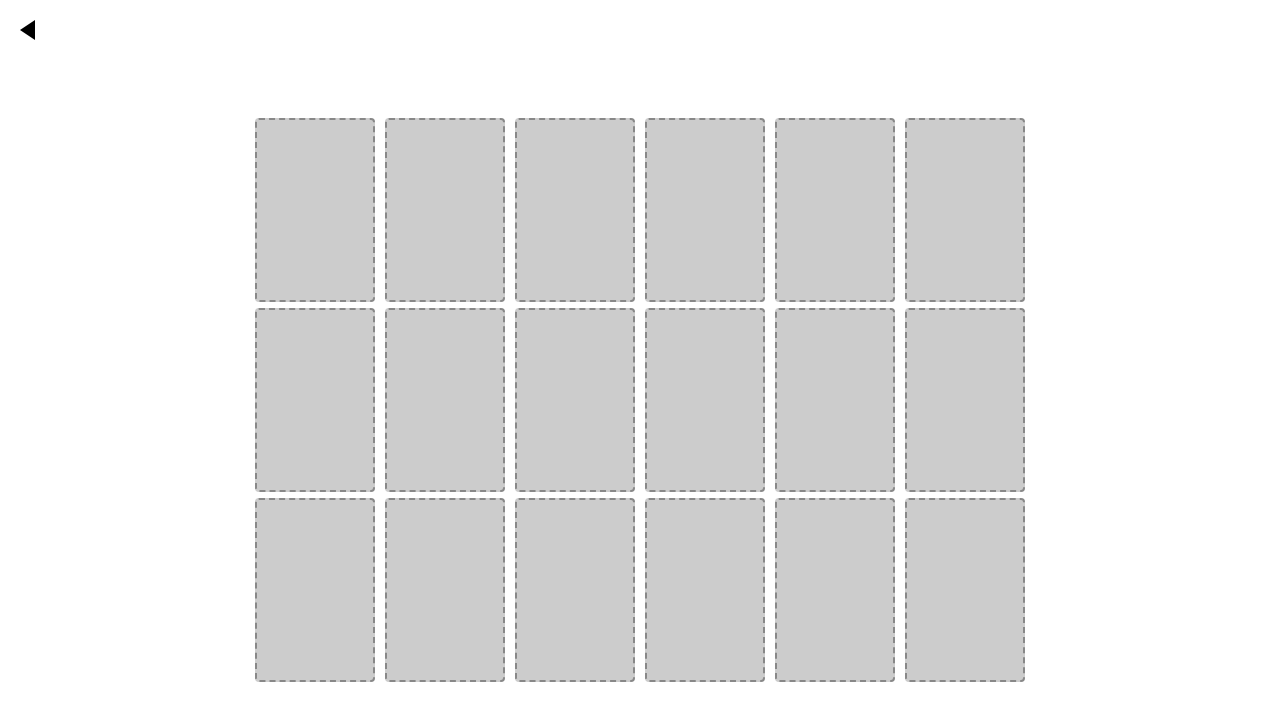
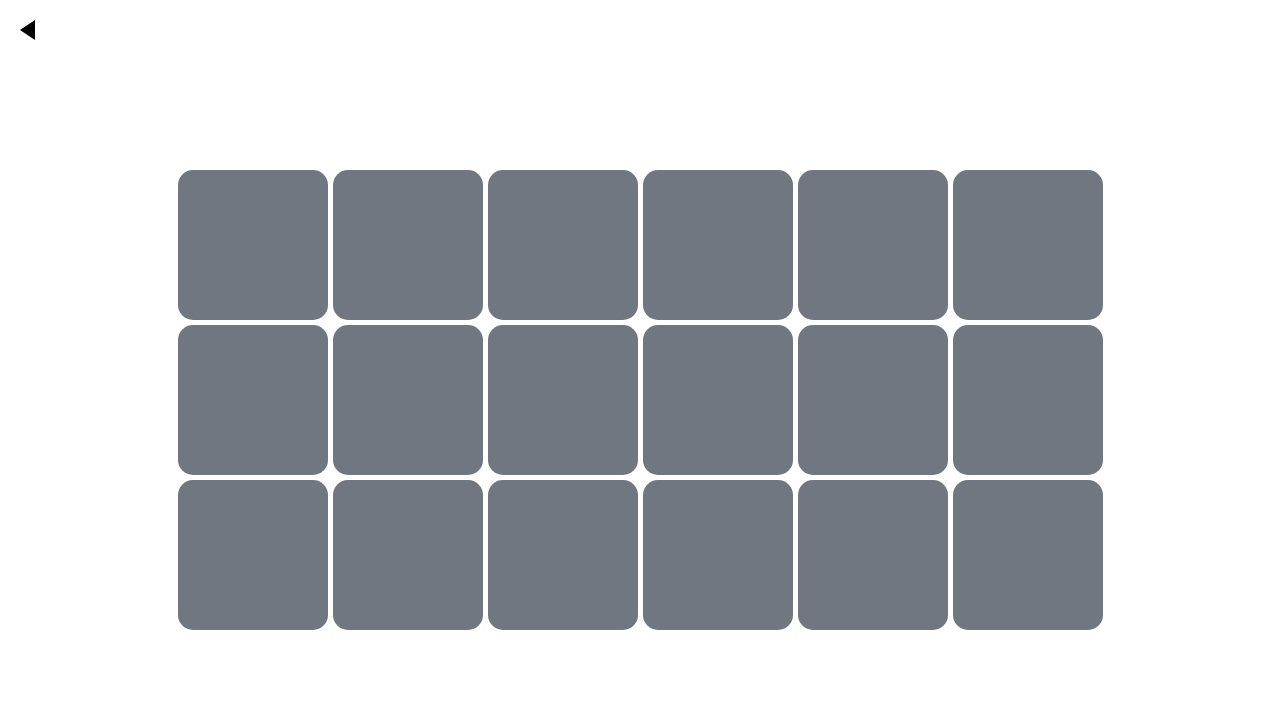
Before and after one commit to Ni7aspinner/BRAIN_FREEZE, a React (Vite) app in the folder brainfreeze_new.client/: page /card-flip in a window 1280 px wide. Shown: the top 720 px of the page. Built offline with nearby package versions, Linux system fonts and the light colour scheme; sample sign-in values are in the browser's storage.

Commit message:
fixed frontend to work with cardflip animation

```diff
--- a/brainfreeze_new.client/src/pages/CardFlip.css
+++ b/brainfreeze_new.client/src/pages/CardFlip.css
@@ -5,33 +5,70 @@
 }
 .grid-container {
   display: grid;
-    grid-template-columns: repeat(6, 1fr);
-    grid-gap: 10px;
+  grid-template-columns: repeat(6, 150px);
+  grid-column-gap: 5px;
+  grid-row-gap: 5px;
+  justify-content: center;         /* Horizontally center the grid items */
+  width: auto;
+}
+
+.card {
+  perspective: 1000px;
+  cursor: pointer
+}
+
+.card:hover .card-inner {
+  transform: scale(1.05);
+  box-shadow: 0 12px 24px rgba(0, 0, 0, 0.2);
 }
 
 
-  .grid-item {
+.card-inner {
+  position: relative;
+  width: 150px;
+  height: 150px;
+  transform-style: preserve-3d;
+  transition: transform 0.6s ease-in-out;
+}
+
+.card.flipped .card-inner {
+  transform: rotateY(180deg);
+}
+
+.card-front,
+.card-back {
+  position: absolute;
+  width: 100%;
+  height: 100%;
+  backface-visibility: hidden;
   display: flex;
   justify-content: center;
   align-items: center;
-    cursor: pointer;
-    height: 180px;
-    width: 120px;
-    position: relative;
+  border-radius: 15px;
+}
+
+.card-front {
+  background-color: #717780;
+  transition: background-color 0.3s ease;
+}
+
+.card-back {
+  transform: rotateY(180deg);
+  border-radius: 15px;
+}
+
+.grid-image {
+  width: 100px;
+  height: 150px;
+  object-fit: cover;
+  border-radius: 15px;
 }
 
 .placeholder {
-    width: 100%;
-    height: 100%;
-    background-color: #ccc;
-    border: 2px dashed #888;
-    border-radius: 4px;
-  }
-
-  .grid-image {
-    width: 100%;
-    height: auto;
-    border-radius: 4px;
+  width: 100px;
+  height: 100px;
+  background-color: #717780;
+  border-radius: 15px;
 }
 
   .center {
--- a/brainfreeze_new.client/src/pages/CardFlip.tsx
+++ b/brainfreeze_new.client/src/pages/CardFlip.tsx
@@ -1,4 +1,4 @@
-import './CardFlip.css'
+import './CardFlip.css';
 import bf from '../assets/bf.png';
 import gb from '../assets/gb.png';
 import ic from '../assets/icecube.png';
@@ -20,30 +20,38 @@ const images = [
 ];
 
 const CardFlip: React.FC = () => {
-    const [visibleImages, setVisibleImages] = useState<boolean[]>(
+  const [flippedCards, setFlippedCards] = useState<boolean[]>(
     new Array(images.length).fill(false)
   );
 
   const handleClick = (index: number) => {
-      const newVisibleImages = [...visibleImages];
-      newVisibleImages[index] = true;
-      setVisibleImages(newVisibleImages);
+    const newFlippedCards = [...flippedCards];
+    newFlippedCards[index] = !newFlippedCards[index]; // Toggle the flip state
+    setFlippedCards(newFlippedCards);
   };
 
-    return(
+  return (
     <div className='center'>
       <div className="grid-container">
         {images.map((imageUrl, index) => (
-        <div key={index} className="grid-item" onClick={() => handleClick(index)}>
-          {visibleImages[index] ? (
+          <div
+            key={index}
+            className={`card ${flippedCards[index] ? 'flipped' : ''}`}
+            onClick={() => handleClick(index)}
+          >
+            <div className="card-inner">
+              <div className="card-front">
+                <div className="placeholder"></div>
+              </div>
+              <div className="card-back">
                 <img src={imageUrl} alt={`Image ${index + 1}`} className="grid-image" />
-          ) : (
-            <div className="placeholder"></div>
-          )}
+              </div>
+            </div>
           </div>
         ))}
       </div>
     </div>
   );
 };
+
 export default CardFlip;
```
Lines whose indentation alone changed are shown as unchanged.
